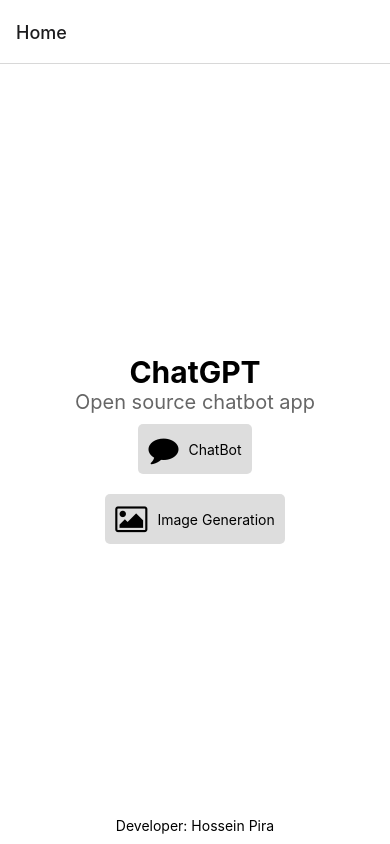
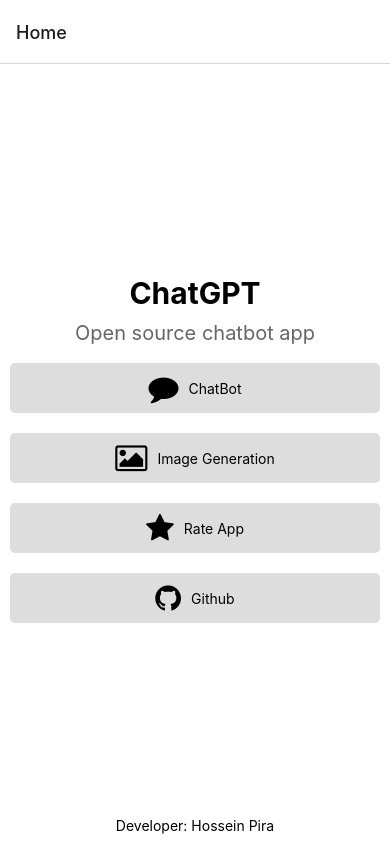
Before and after one commit to ReactMVC/ChatGPT-Client, a React Native app: screen /Home in a window 390 px wide. Built offline with nearby package versions, Linux system fonts and the light colour scheme.

Commit message:
Add files via upload

```diff
--- a/src/Home.js
+++ b/src/Home.js
@@ -1,5 +1,5 @@
 import React from 'react';
-import { View, Text, StyleSheet, TouchableOpacity, Alert } from 'react-native';
+import { View, Text, Button, StyleSheet, TouchableOpacity, Linking, Alert } from 'react-native';
 import Icon from 'react-native-vector-icons/FontAwesome';
 
 const Home = ({ navigation }) => {
@@ -16,6 +16,16 @@
             <TouchableOpacity style={styles.button} onPress={() => Alert('Coming Soon', 'This section will be activated soon...')}>
                 <Icon name="image" size={30} color="#000" />
                 <Text style={styles.buttonText}>Image Generation</Text>
+            </TouchableOpacity>
+
+            <TouchableOpacity style={styles.button} onPress={() => Linking.openURL('market://details?id=com.chatbot.pira')}>
+                <Icon name="star" size={30} color="#000" />
+                <Text style={styles.buttonText}>Rate App</Text>
+            </TouchableOpacity>
+
+            <TouchableOpacity style={styles.button} onPress={() => Linking.openURL('https://github.com/ReactMVC/ChatGPT-Client')}>
+                <Icon name="github" size={30} color="#000" />
+                <Text style={styles.buttonText}>Github</Text>
             </TouchableOpacity>
 
             <Text style={styles.footer}>Developer: Hossein Pira</Text>
@@ -37,14 +47,19 @@
     subtitle: {
         fontSize: 20,
         color: '#666',
+        marginTop: '10px',
+        marginBottom: '8px',
     },
     button: {
         flexDirection: 'row',
         alignItems: 'center',
+        textAlign: 'center',
+        justifyContent: 'center',
         backgroundColor: '#ddd',
         padding: 10,
         margin: 10,
         borderRadius: 5,
+        alignSelf: 'stretch',
     },
     buttonText: {
         marginLeft: 10,
```
